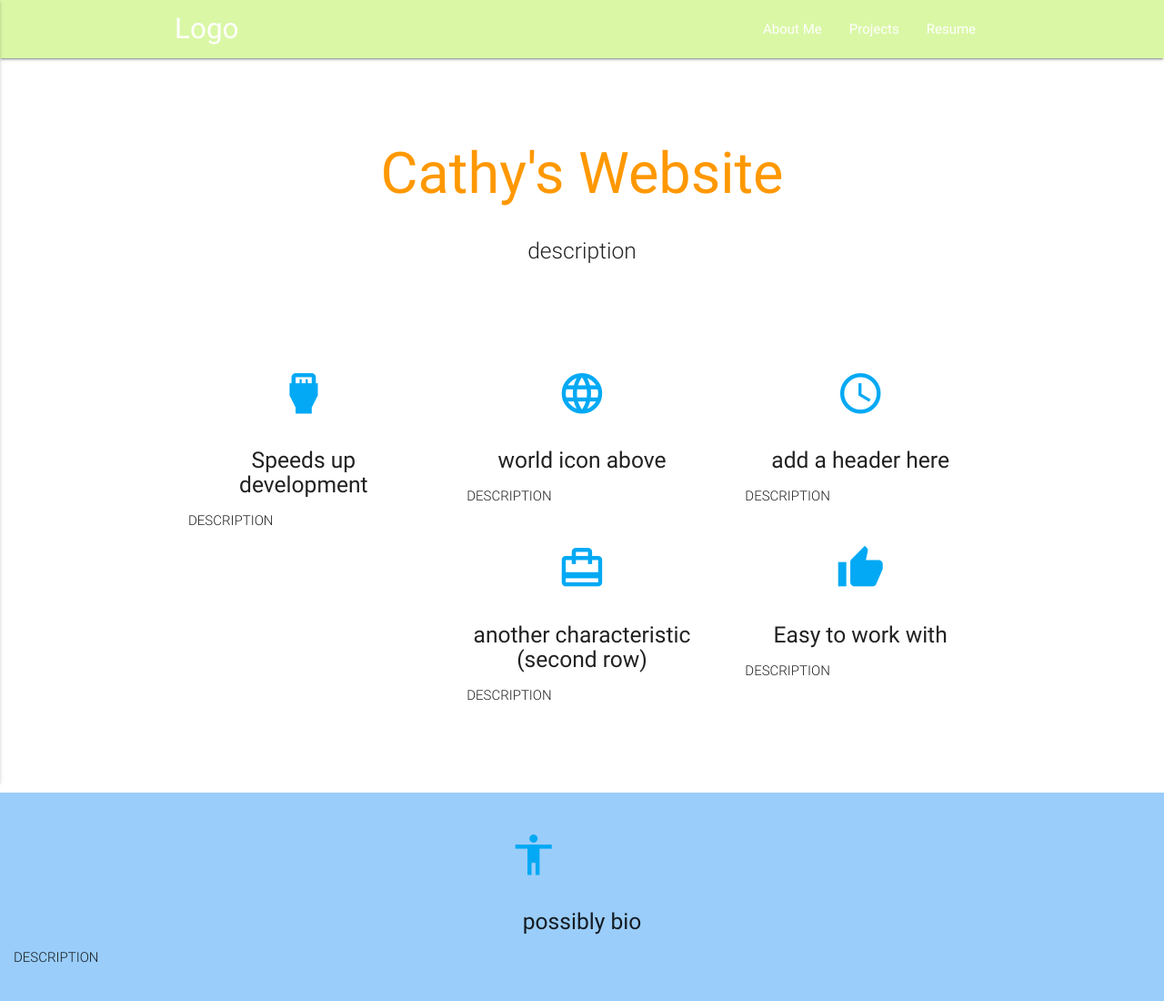
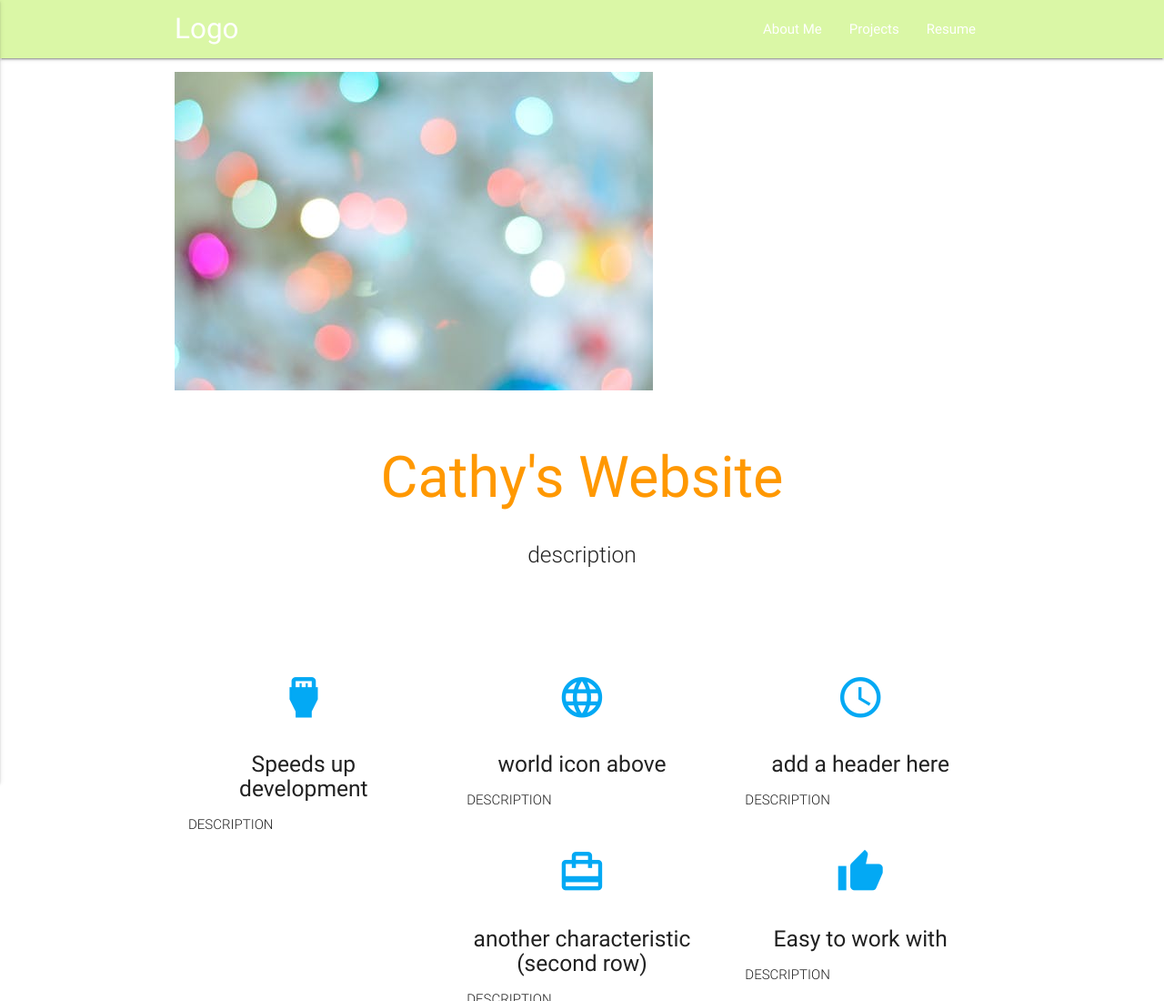
Before and after one commit to cathykim34/cathykim34.github.io, a plain HTML site: page index.html in a window 1280 px wide. Shown: the top 1100 px of the page at 91% size. Drawn offline with nearby package versions, Linux system fonts and the light colour scheme.

Commit message:
background photo

```diff
--- a/index.html
+++ b/index.html
@@ -28,7 +28,7 @@
     </div>
   </nav>
   <div class="section no-pad-bot" id="index-banner" >
-    <div class="container">
+    <div class="container"><img src="background.jpg" alt="colored dots">
       <br><br>
       <h1 class="header center orange-text">Cathy's Website</h1>
       <div class="row center">
@@ -80,7 +80,6 @@
             <p class="light">DESCRIPTION</p>
           </div>
         </div>
-
         <div class="col s12 m4">
           <div class="icon-block">
             <h2 class="center light-blue-text"><i class="material-icons">thumb_up</i></h2>
```
Also changed, not shown: background.jpg (added).
